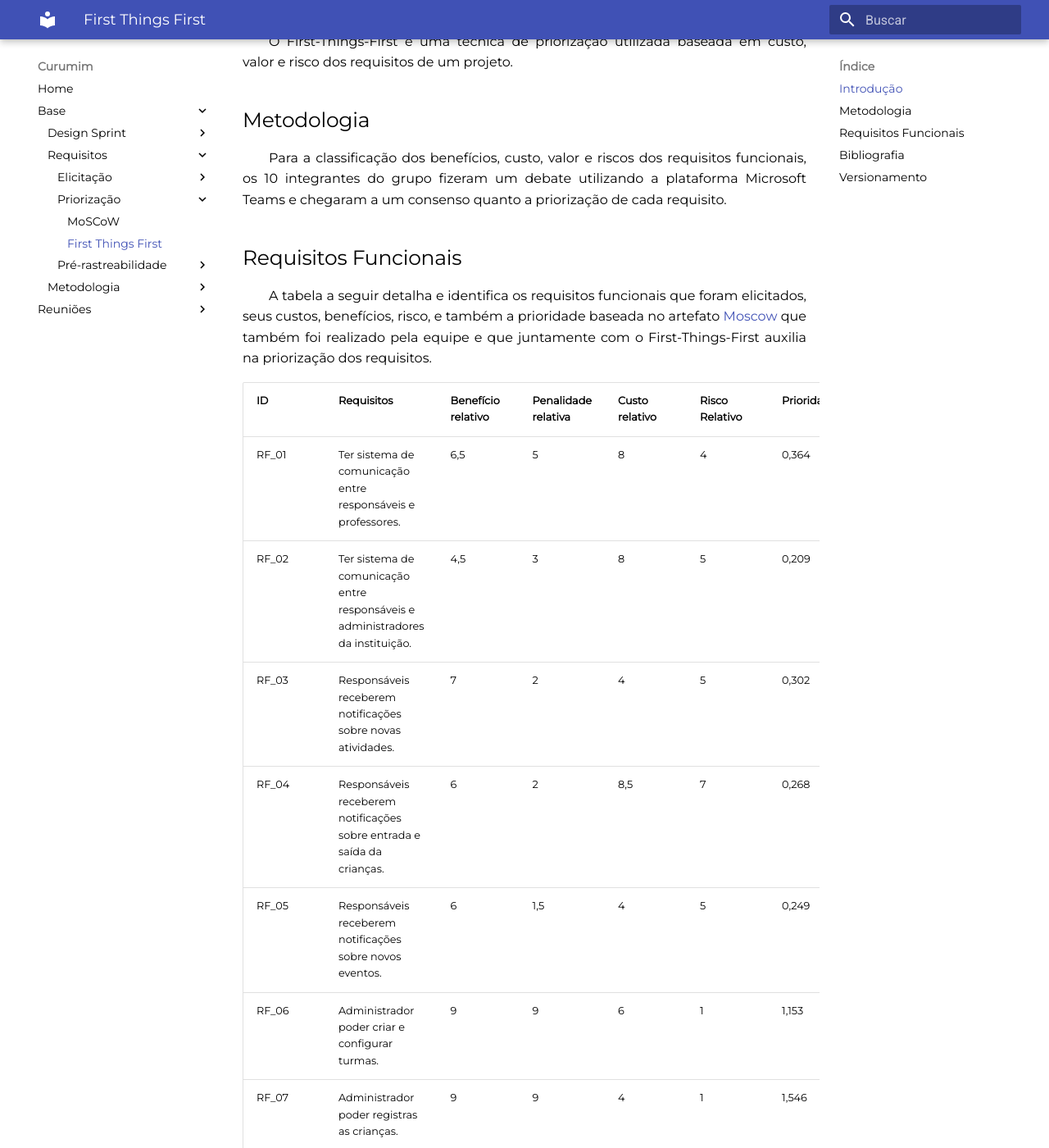
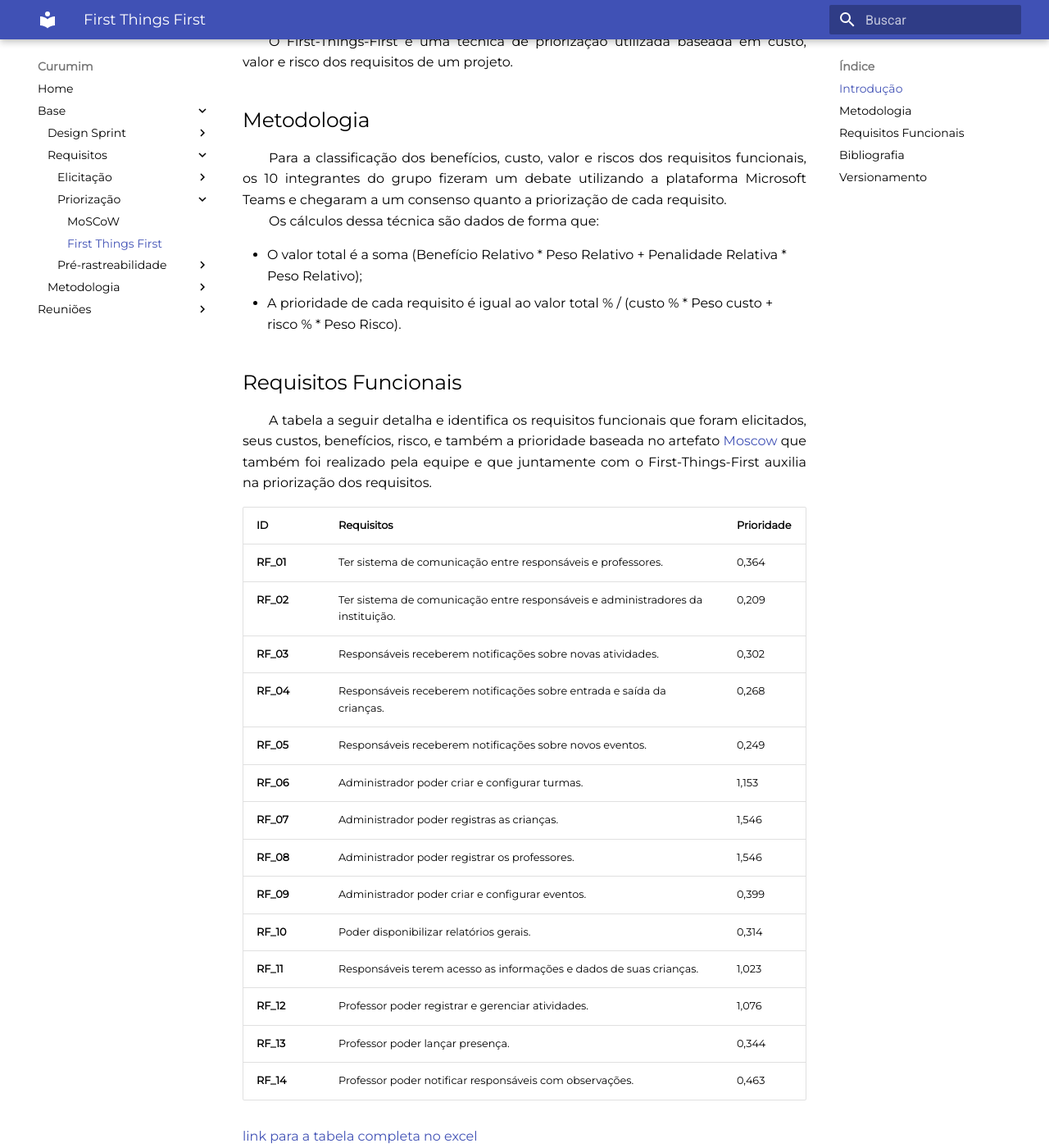
Before and after one commit to UnBArqDsw2021-1/2021.1_G6_Curumim, an MkDocs documentation site: the page built from docs/base/requisitos/priorizacao/first-things-first.md, in a window 1280 px wide and 1400 px high, scrolled down 193 px. Shown: the whole window at 82% size. Built offline with MkDocs 1.6.1 and Material for MkDocs 9.7.7, drawn with Linux system fonts in a browser that asks for light colours; some of the changed text lies outside the part shown.

Commit message:
doc(#15) Explicando os calculos da tecnica e simplificando a tabela.

```diff
--- a/docs/base/requisitos/priorizacao/first-things-first.md
+++ b/docs/base/requisitos/priorizacao/first-things-first.md
@@ -3,29 +3,33 @@
 
 ## Metodologia
 
-&emsp;&emsp;Para a classificação dos benefícios, custo, valor e riscos dos requisitos funcionais, os 10 integrantes do grupo fizeram um debate utilizando a plataforma Microsoft Teams e chegaram a um consenso quanto a priorização de cada requisito.
+&emsp;&emsp;Para a classificação dos benefícios, custo, valor e riscos dos requisitos funcionais, os 10 integrantes do grupo fizeram um debate utilizando a plataforma Microsoft Teams e chegaram a um consenso quanto a priorização de cada requisito.<br>
+&emsp;&emsp;Os cálculos dessa técnica são dados de forma que:
+
+- O valor total é a soma (Benefício Relativo * Peso Relativo + Penalidade Relativa * Peso Relativo);
+- A prioridade de cada requisito é igual ao valor total % / (custo % * Peso custo + risco % * Peso Risco).
+
 
 ## Requisitos Funcionais
 
 &emsp;&emsp;A tabela a seguir detalha e identifica os requisitos funcionais que foram elicitados, seus custos, benefícios, risco, e também a prioridade baseada no artefato [Moscow](./moscow.md) que também foi realizado pela equipe e que juntamente com o First-Things-First auxilia na priorização dos requisitos.
 
-ID | Requisitos | Benefício relativo | Penalidade relativa | Custo relativo | Risco Relativo | Prioridade |
-|--|--|--|--|--|--|--|
-| RF_01 | Ter sistema de comunicação entre responsáveis e professores.                    | 6,5 |   5   |  8  | 4 | 0,364 |
-| RF_02 | Ter sistema de comunicação entre responsáveis e administradores da instituição. | 4,5 |   3   |  8  | 5 | 0,209 |
-| RF_03 | Responsáveis receberem notificações sobre novas atividades.                     |  7 |   2   |  4  | 5 | 0,302 |
-| RF_04 | Responsáveis receberem notificações sobre entrada e saída da crianças.          |  6 |   2   | 8,5 | 7 | 0,268 |
-| RF_05 | Responsáveis receberem notificações sobre novos eventos.                        |  6  |  1,5  |  4  | 5 | 0,249 |
-| RF_06 | Administrador poder criar e configurar turmas.                                  |  9 |   9   |  6  | 1 | 1,153 |
-| RF_07 | Administrador poder registras as crianças.                                      |  9 |   9   |  4  | 1 | 1,546 |
-| RF_08 | Administrador poder registrar os professores.                                   |  9 |   9   |  4  | 1 | 1,546 |
-| RF_09 | Administrador poder criar e configurar eventos.                                 |  7 |   3   |  6  | 3 | 0,399 |
-| RF_10 | Poder disponibilizar relatórios gerais.                                         |  6 |   3   |  6  | 4 | 0,314 |
-| RF_11 | Responsáveis terem acesso as informações e dados de suas crianças.              |  9 |   9   |  7  | 1 | 1,023 |
-| RF_12 | Professor poder registrar e gerenciar atividades.                               |  9 |   8   |  6  | 1 | 1,076 |
-| RF_13 | Professor poder lançar presença.                                                |  7 |   3   |  6  | 4 | 0,344 |
-| RF_14 | Professor poder notificar responsáveis com observações.                         |  7 |   5   |  7  | 3 | 0,463 |
-| -- | TOTAL | 102	| 71,5 | 84,5 | 45 |
+ID | Requisitos | Prioridade |
+|--|--|--|
+| **RF_01** | Ter sistema de comunicação entre responsáveis e professores.                    | 0,364 |
+| **RF_02** | Ter sistema de comunicação entre responsáveis e administradores da instituição. | 0,209 |
+| **RF_03** | Responsáveis receberem notificações sobre novas atividades.                     |0,302 |
+| **RF_04** | Responsáveis receberem notificações sobre entrada e saída da crianças.          |0,268 |
+| **RF_05** | Responsáveis receberem notificações sobre novos eventos.                        | 0,249 |
+| **RF_06** | Administrador poder criar e configurar turmas.                                  |1,153 |
+| **RF_07** | Administrador poder registras as crianças.                                      |1,546 |
+| **RF_08** | Administrador poder registrar os professores.                                   |1,546 |
+| **RF_09** | Administrador poder criar e configurar eventos.                                 |0,399 |
+| **RF_10** | Poder disponibilizar relatórios gerais.                                         |0,314 |
+| **RF_11** | Responsáveis terem acesso as informações e dados de suas crianças.              |1,023 |
+| **RF_12** | Professor poder registrar e gerenciar atividades.                               |1,076 |
+| **RF_13** | Professor poder lançar presença.                                                |0,344 |
+| **RF_14** | Professor poder notificar responsáveis com observações.                         |0,463 |
 
 [link para a tabela completa no excel](https://docs.google.com/spreadsheets/d/1VO7EnKcoZ7DF_uIbGJHg4b3MkhtVpMwE/edit#gid=667435397)
 
```
Also changed, not shown: other parts of docs/base/requisitos/priorizacao/first-things-first.md (+3 -2 lines).
